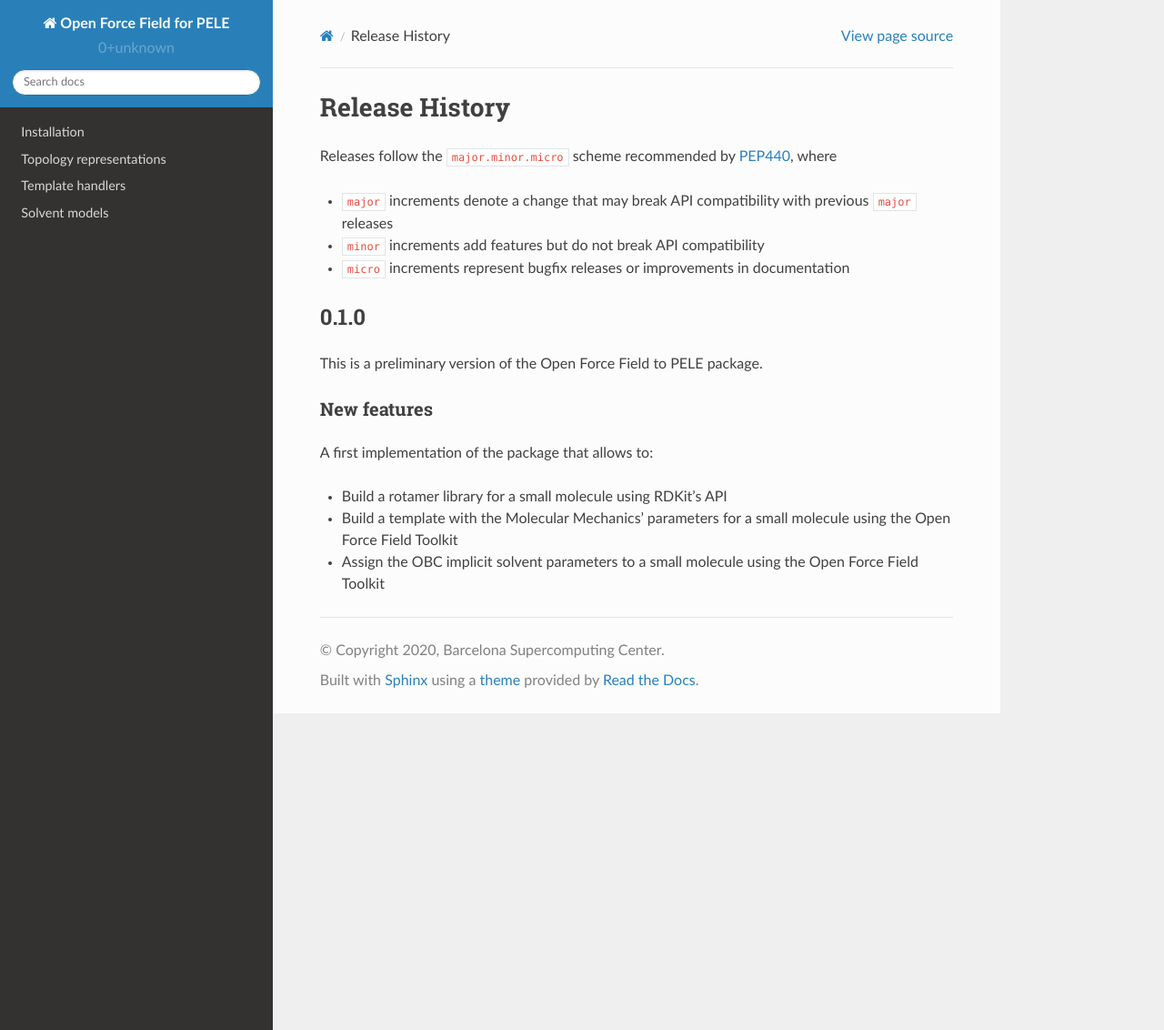
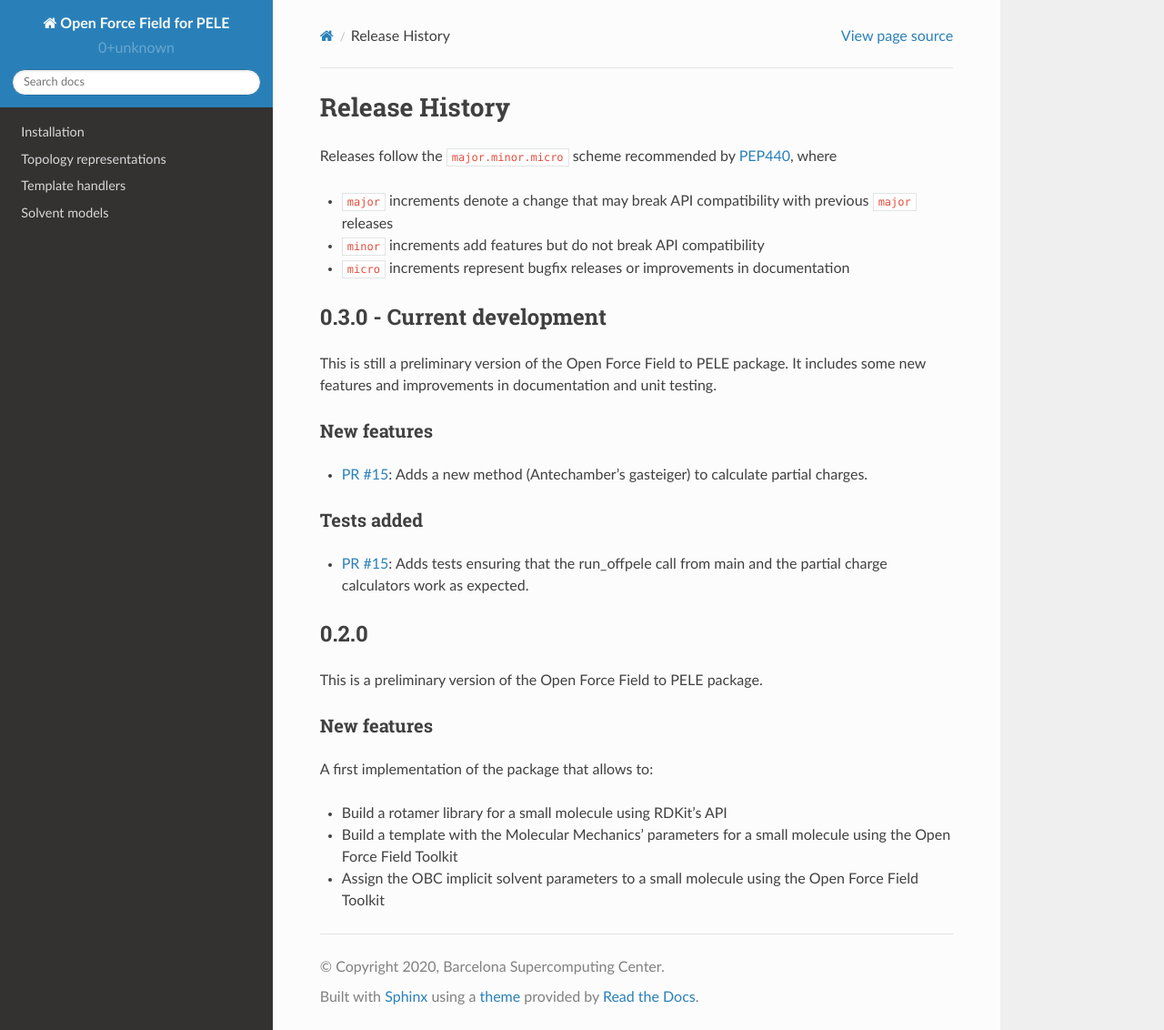
Before and after one commit to martimunicoy/peleffy, a Sphinx documentation site: the page built from docs/releasehistory.rst, in a window 1280 px wide and 1132 px high. Shown: the whole window at 91% size. Built offline with Sphinx 7.4.7 and the Read the Docs theme 2.0.0, drawn with Linux system fonts in a browser that asks for light colours.

Commit message:
Update releasehistory.rst

```diff
--- a/docs/releasehistory.rst
+++ b/docs/releasehistory.rst
@@ -7,8 +7,21 @@ Releases follow the ``major.minor.micro`` scheme recommended by `PEP440 <https:/
 * ``minor`` increments add features but do not break API compatibility
 * ``micro`` increments represent bugfix releases or improvements in documentation
 
+0.3.0 - Current development
+-------------------------
 
-0.1.0
+This is still a preliminary version of the Open Force Field to PELE package. It includes some new features and improvements in documentation and unit testing.
+
+New features
+""""""""""""
+- `PR #15 <https://github.com/martimunicoy/offpele/pull/15>`_: Adds a new method (Antechamber's gasteiger) to calculate partial charges.
+
+Tests added
+"""""""""""
+- `PR #15 <https://github.com/martimunicoy/offpele/pull/15>`_: Adds tests ensuring that the run_offpele call from main and the partial charge calculators work as expected.
+
+
+0.2.0
 -----
 
 This is a preliminary version of the Open Force Field to PELE package.
```
